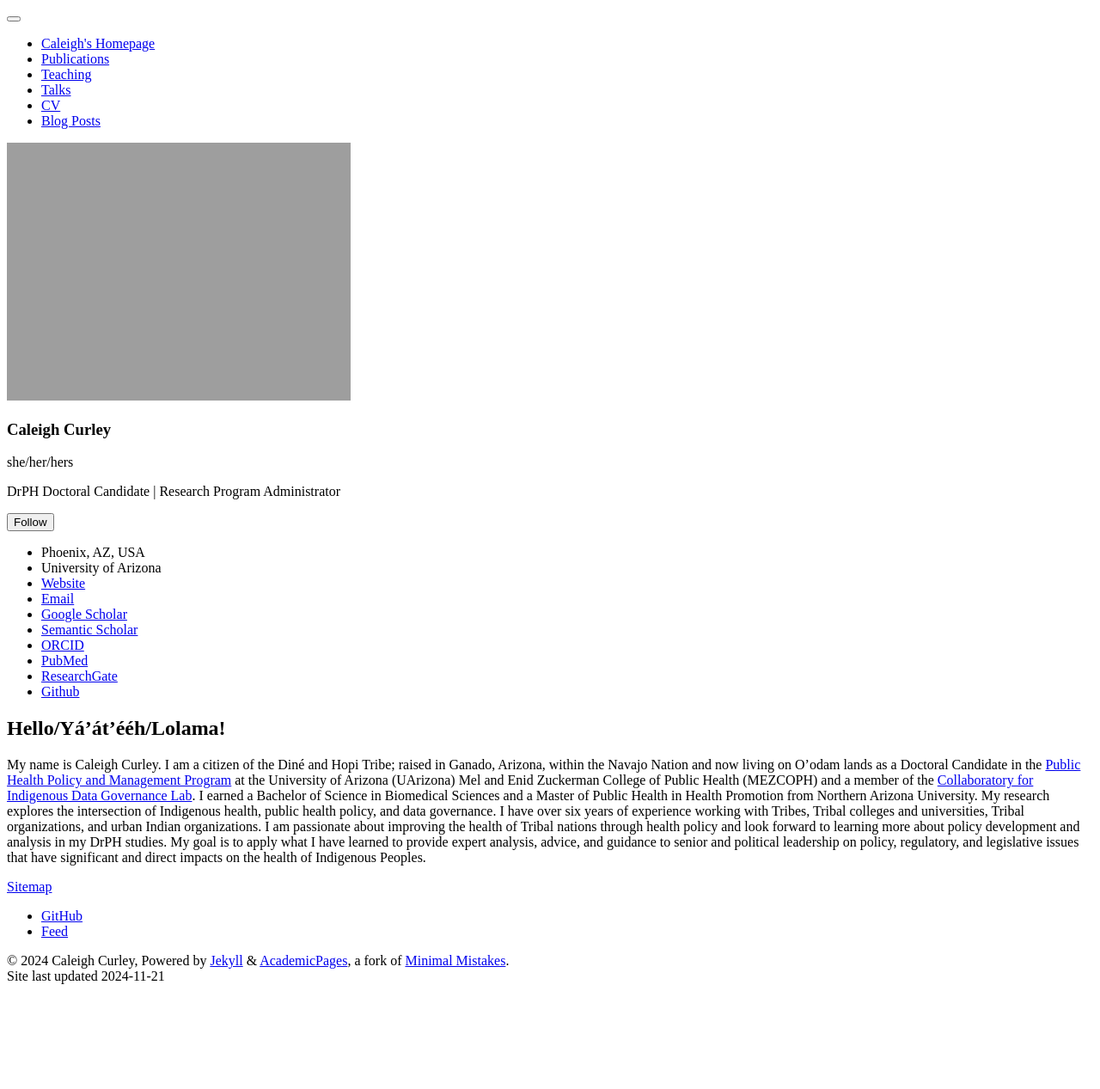
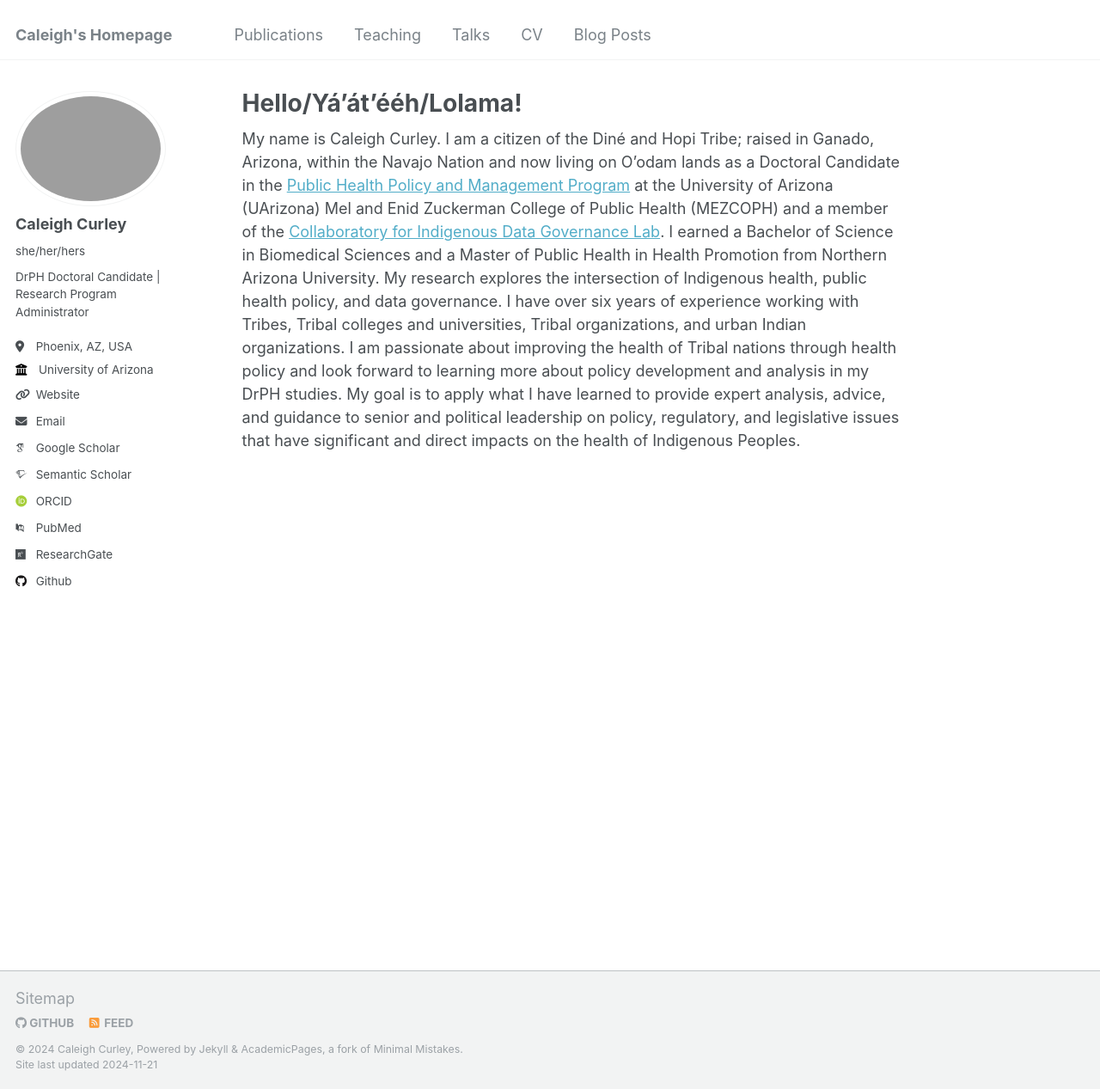
Before and after one commit to caleighcurley/Caleigh-Curley, a Jekyll site: the page built from _pages/about.md, in a window 1280 px wide and 1267 px high. Shown: the whole window at 86% size. Built offline with Jekyll 4.4.1, drawn with Linux system fonts in a browser that asks for light colours; some web fonts are replaced; a script bundle is joined from its source files by our own code; library files that are not in the unit come from our copies.

```diff
--- a/_config.yml
+++ b/_config.yml
@@ -13,7 +13,7 @@ title_separator          : "-"
 name                     : &name "Caleigh Curley"
 description              : &description "personal description"
 url                      : https://caleighcurley.github.io/Caleigh-Curley/
-baseurl                  : #
+baseurl                  : ""
 repository               : "caleighcurley/Caleigh-Curley"
 
 # Site Author - The following control what appear as part of the author content on the side bar.
```
